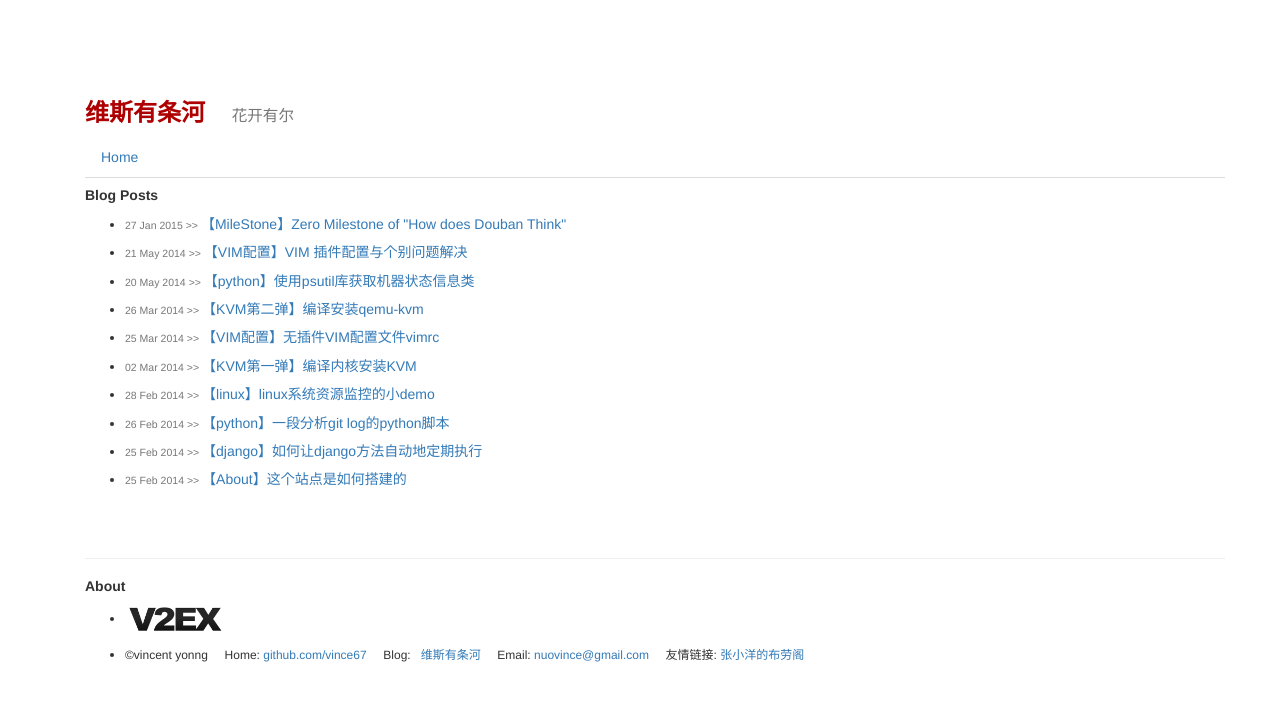
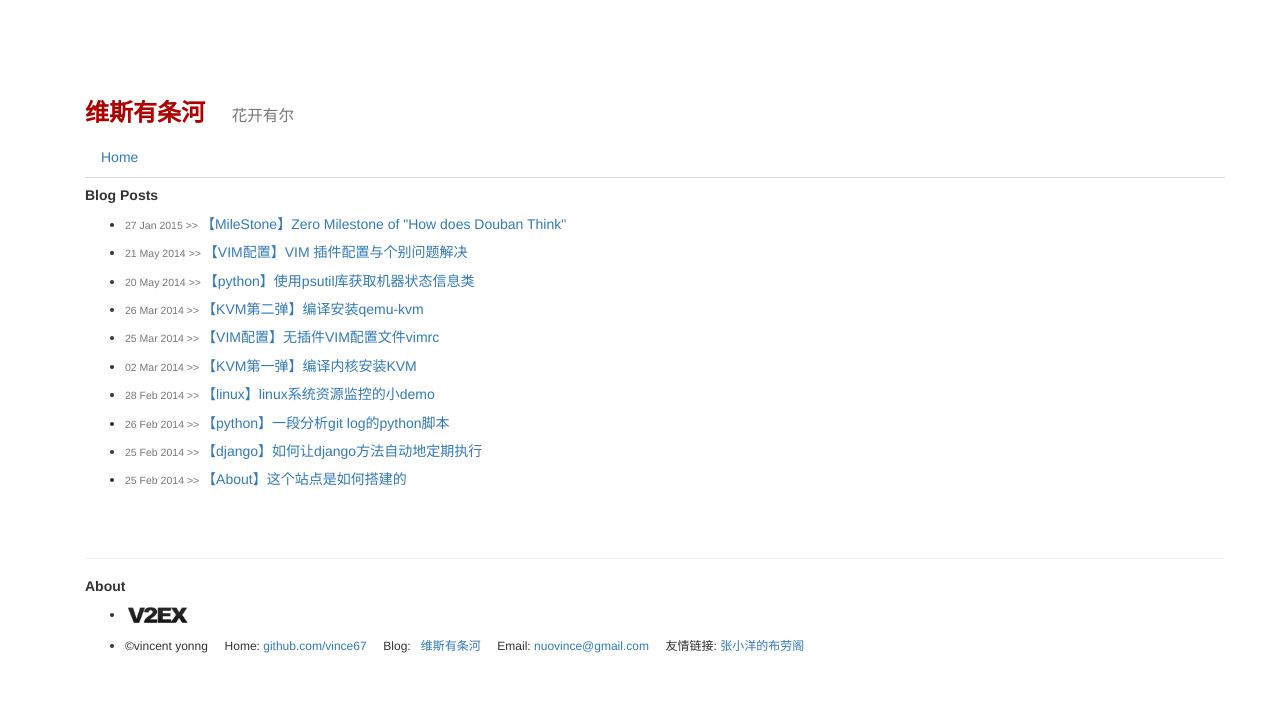
Before and after one commit to vince67/vince67.github.io, a Jekyll site: the page built from index.html, in a window 1280 px wide. Shown: the top 701 px of the page. Built offline with Jekyll 4.4.1, drawn with Linux system fonts in a browser that asks for light colours; nearby versions of some CDN libraries; comment, search, counter and statistics services are not loaded.

Commit message:
logo size

```diff
--- a/_layouts/default.html
+++ b/_layouts/default.html
@@ -40,7 +40,7 @@
                 <ul>
                     <li>
                         <a href="http://www.v2ex.com/?r=v7">
-                            <img src="/static/img/link_logo/v2ex.png" style="width: 100px; height: 30px;"></img>
+                            <img src="/static/img/link_logo/v2ex.png" style="width: 65px; height: 20px;"></img>
                         </a>
                     </li>
                     <li>
```
